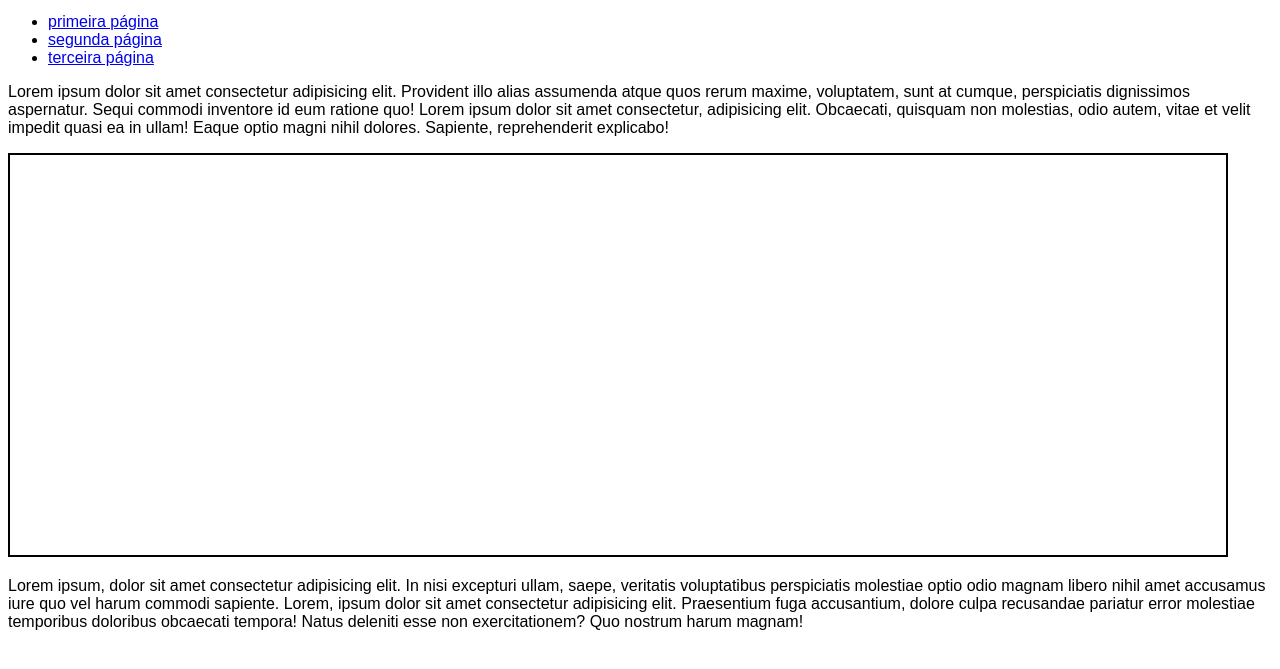
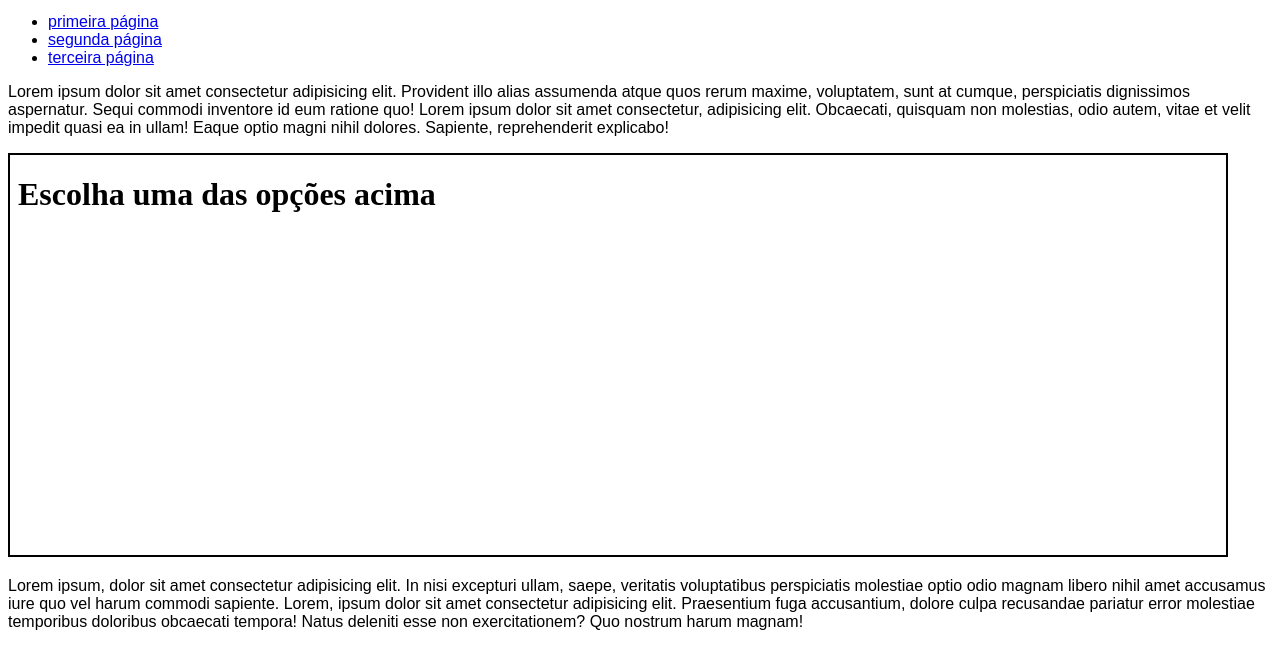
Before and after one commit to wevertondasilva/html-css, a plain HTML site: page exercicios/ex024/iframe003.html in a window 1280 px wide. Shown: the part 119-788 px from the top of the page. Drawn offline with Linux system fonts and the light colour scheme.

Commit message:
terminei os ex de iframe

```diff
--- a/exercicios/ex024/iframe003.html
+++ b/exercicios/ex024/iframe003.html
@@ -30,7 +30,7 @@
 
     <p>Lorem ipsum dolor sit amet consectetur adipisicing elit. Provident illo alias assumenda atque quos rerum maxime, voluptatem, sunt at cumque, perspiciatis dignissimos aspernatur. Sequi commodi inventore id eum ratione quo! Lorem ipsum dolor sit amet consectetur, adipisicing elit. Obcaecati, quisquam non molestias, odio autem, vitae et velit impedit quasi ea in ullam! Eaque optio magni nihil dolores. Sapiente, reprehenderit explicabo!</p>
 
-    <iframe src="" id="tela" name="frame">
+    <iframe id="tela" name="frame" srcdoc="<h1> Escolha uma das opções acima <h1>">
         <p>Infelizmente seu navegador não é compativel com isso</p>
     </iframe>
 
```
